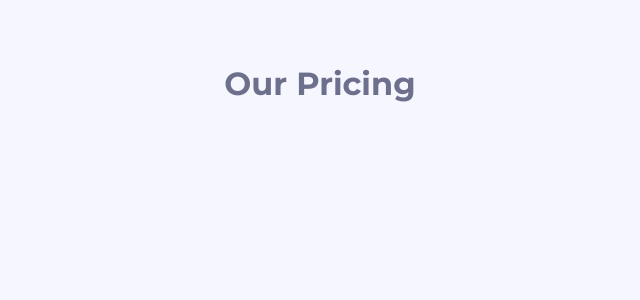
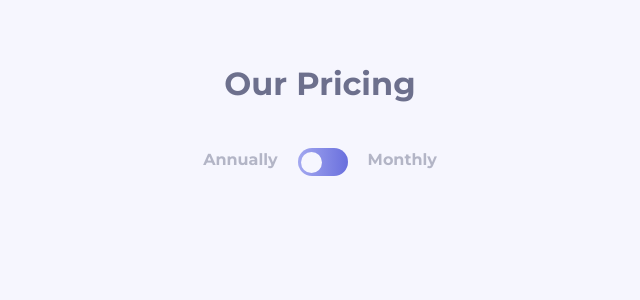
Before and after one commit to Siedemus/pricing-component, a React (Create React App) app: page / in a window 1280 px wide. Shown: the top 300 px of the page, without its empty margins (320-960 px from the left). Built offline with nearby package versions, Linux system fonts and the light colour scheme.

Commit message:
add Switch component

```diff
--- a/src/App.js
+++ b/src/App.js
@@ -1,9 +1,11 @@
 import { Header } from "./Header";
+import { Switch } from "./Switch";
 
 function App() {
   return (
     <>
       <Header />
+      <Switch/>
     </>
   );
 }
--- /dev/null
+++ b/src/Switch/index.js
@@ -0,0 +1,27 @@
+import {
+  StyledContainer,
+  StyledOption,
+  SwitchContainer,
+  SwitchSlider,
+} from "./styled";
+import { useState } from "react";
+
+export const Switch = () => {
+  const [isChecked, setIsChecked] = useState(false);
+
+  const handleSwitch = () => {
+    setIsChecked((isChecked) => !isChecked);
+  };
+
+  return (
+    <StyledContainer>
+      <StyledOption>Annually</StyledOption>
+      <SwitchContainer onClick={handleSwitch}>
+        <SwitchSlider isChecked={isChecked}>
+
+        </SwitchSlider>
+      </SwitchContainer>
+      <StyledOption>Monthly</StyledOption>
+    </StyledContainer>
+  );
+};
--- /dev/null
+++ b/src/Switch/styled.js
@@ -0,0 +1,33 @@
+import styled from "styled-components";
+
+const StyledContainer = styled.div`
+  display: flex;
+  gap: 20px;
+  justify-content: center;
+  margin: 40px 0 0 0;
+`;
+
+const StyledOption = styled.p`
+  color: ${({ theme }) => theme.colors.lightBlue};
+`;
+
+const SwitchContainer = styled.div`
+  background: ${({ theme }) => theme.gradients.basicGradient};
+  width: 50px;
+  height: 28px;
+  border-radius: 15px;
+  padding-top: 3.5px;
+  padding-left: 3px;
+  cursor: pointer;
+`;
+
+const SwitchSlider = styled.div`
+  background-color: ${({ theme }) => theme.colors.veryLightBlue};
+  width: 21px;
+  height: 21px;
+  border-radius: 15px;
+  margin-left: ${({isChecked}) => isChecked ? "23px" : "0"};
+  transition: 0.5s;
+`;
+
+export { StyledContainer, StyledOption, SwitchContainer, SwitchSlider };
```
